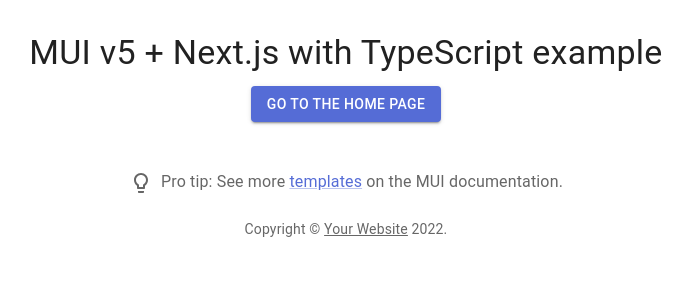
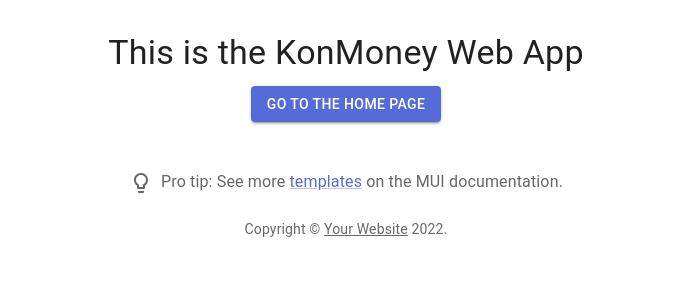
Before and after one commit to opchav/kommoney, a Next.js app: page /about in a window 1280 px wide. Shown: the top 300 px of the page, without its empty margins (294-986 px from the left). Built offline with nearby package versions, Linux system fonts and the light colour scheme.

Commit message:
change heading

```diff
--- a/src/pages/about.tsx
+++ b/src/pages/about.tsx
@@ -21,7 +21,7 @@
         }}
       >
         <Typography variant="h4" component="h1" gutterBottom>
-          MUI v5 + Next.js with TypeScript example
+          This is the KonMoney Web App
         </Typography>
         <Box maxWidth="sm">
           <Button variant="contained" component={Link} noLinkStyle href="/">
```
